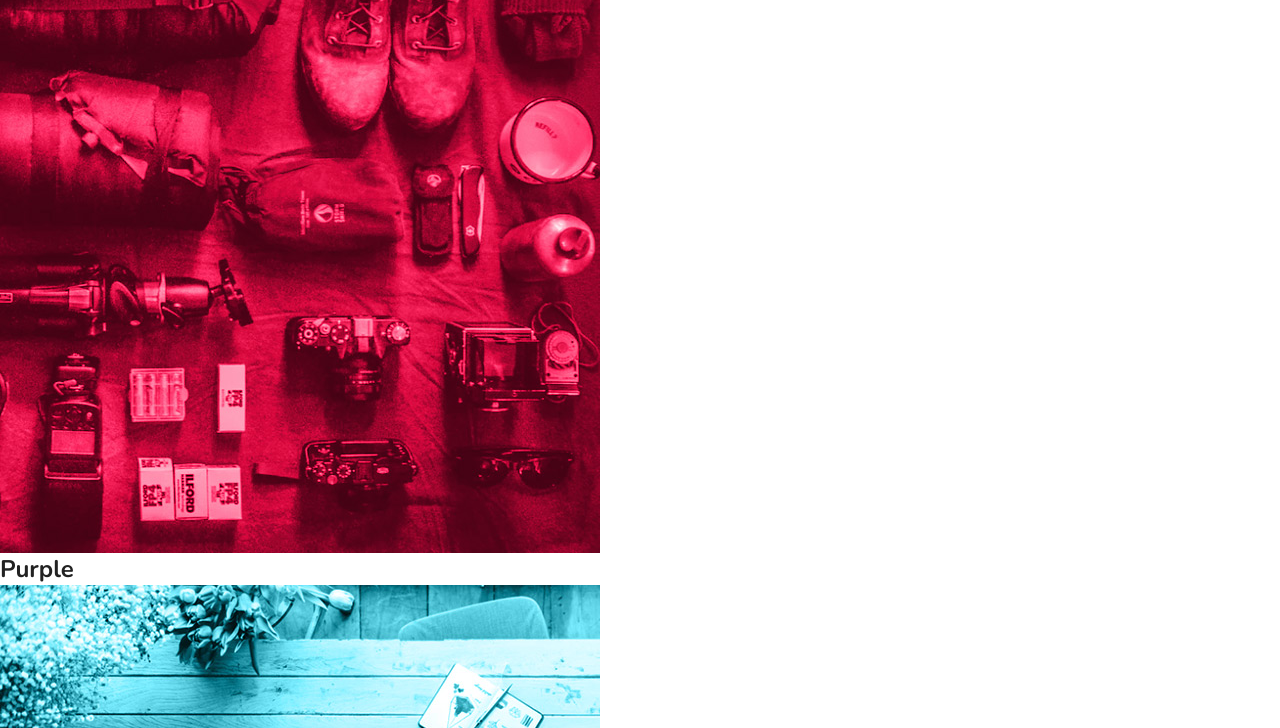
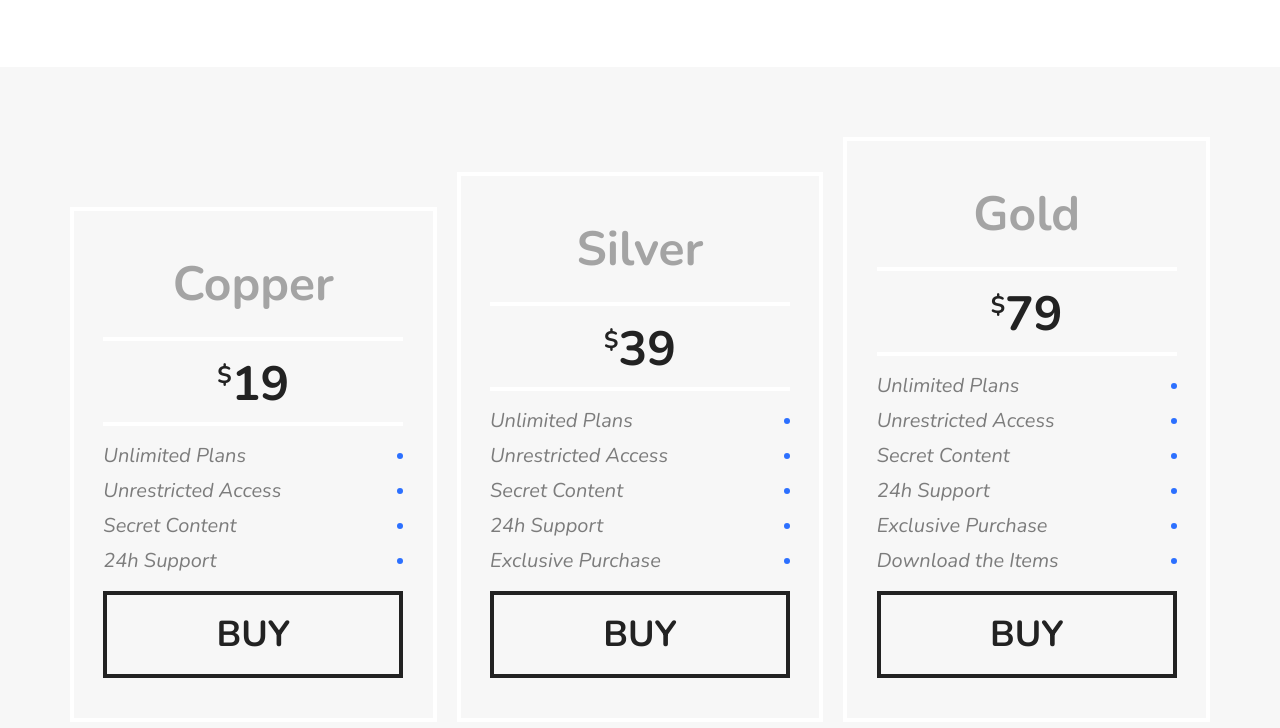
Before and after one commit to CarlosHPires/flexbox-project-study, a plain HTML site: page index.html in a window 1280 px wide. Shown: the part 1752-2480 px from the top of the page. Drawn offline with nearby package versions, Linux system fonts and the light colour scheme.

Commit message:
feat: I stylized the pricing part

```diff
--- a/styles.css
+++ b/styles.css
@@ -141,3 +141,137 @@ img {
   flex: 1 1 160px;
   margin: 0 10px;
 }
+
+/* Products */
+
+.products {
+  max-width: 960px;
+  margin: 60px auto;
+}
+
+.products h1 {
+  font-size: 3rem;
+  margin: 0 10px 60px 10px;
+}
+
+.products-container {
+  display: flex;
+  flex-wrap: wrap;
+  align-items: flex-end;
+}
+
+.products-item {
+  flex: 1 1 175px;
+  margin: 10px;
+}
+
+.products-item h2 {
+  font-size: 3rem;
+  color: #a4a4a4;
+  background: #f7f7f7;
+  padding: 60px 20px;
+}
+
+.purple {
+  border-top: 8px solid #ae81ff;
+}
+
+.pink {
+  border-top: 8px solid #f9265e;
+}
+
+.blue {
+  border-top: 8px solid #66d9eb;
+}
+
+/* Price */
+
+.price {
+  background: #f7f7f7;
+  padding: 60px;
+  display: flex;
+  flex-wrap: wrap;
+  align-items: flex-end;
+}
+
+.price-item {
+  flex: 1 1 260px;
+  border: 4px solid white;
+  padding: 20px;
+  margin: 10px;
+}
+
+.price-item h2 {
+  font-size: 3rem;
+  color: #a4a4a4;
+  text-align: center;
+  margin-top: 20px;
+}
+
+.price-item span {
+  max-width: 300px;
+  margin: 20px auto;
+  display: block;
+  font-size: 3rem;
+  text-align: center;
+  font-weight: bold;
+  padding: 10px 0 5px 0;
+  border-top: 4px solid white;
+  border-bottom: 4px solid white;
+}
+
+.price-item sup {
+  font-size: 1.5rem;
+}
+
+.price-item ul {
+  max-width: 300px;
+  margin: 20px auto;
+  font-size: 1.25rem;
+  line-height: 1;
+  font-style: italic;
+  color: #7c7c7c;
+}
+
+.price-item li {
+  display: flex;
+  justify-content: space-between;
+  align-items: center;
+  margin-bottom: 15px;
+}
+
+.price-item li::after {
+  content: "";
+  display: block;
+  width: 6px;
+  height: 6px;
+  background: #2c70ff;
+  border-radius: 50%;
+}
+
+.price-item a {
+  max-width: 300px;
+  display: block;
+  margin: 20px auto;
+  border: 4px solid;
+  color: #222222;
+  text-transform: uppercase;
+  font-weight: bold;
+  font-size: 2.25rem;
+  padding: 15px 0;
+  text-align: center;
+}
+
+@media (max-width: 800px) {
+  .price {
+    padding-left: 10px;
+    padding-right: 10px;
+  }
+
+  .price .price-item:nth-child(3) {
+    order: -2;
+  }
+  .price .price-item:nth-child(2) {
+    order: -1;
+  }
+}
```
